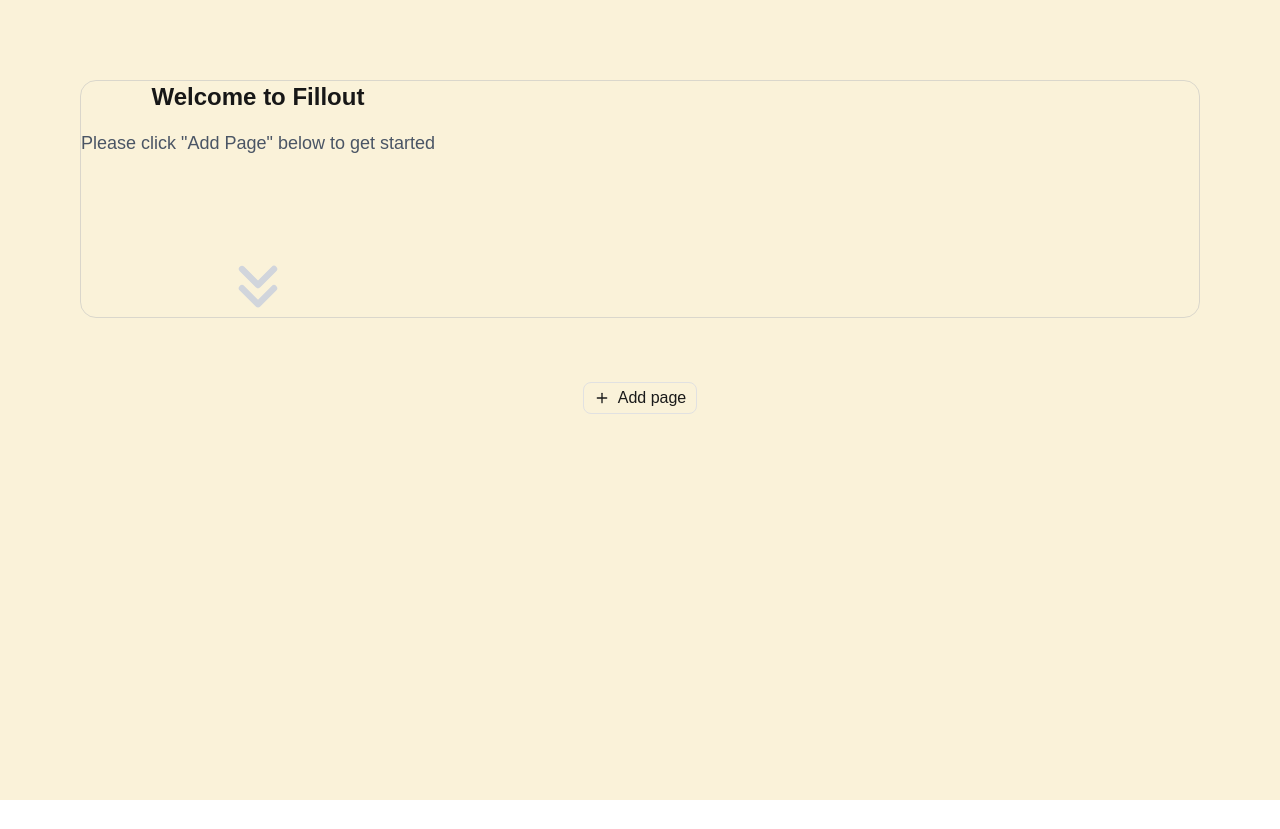
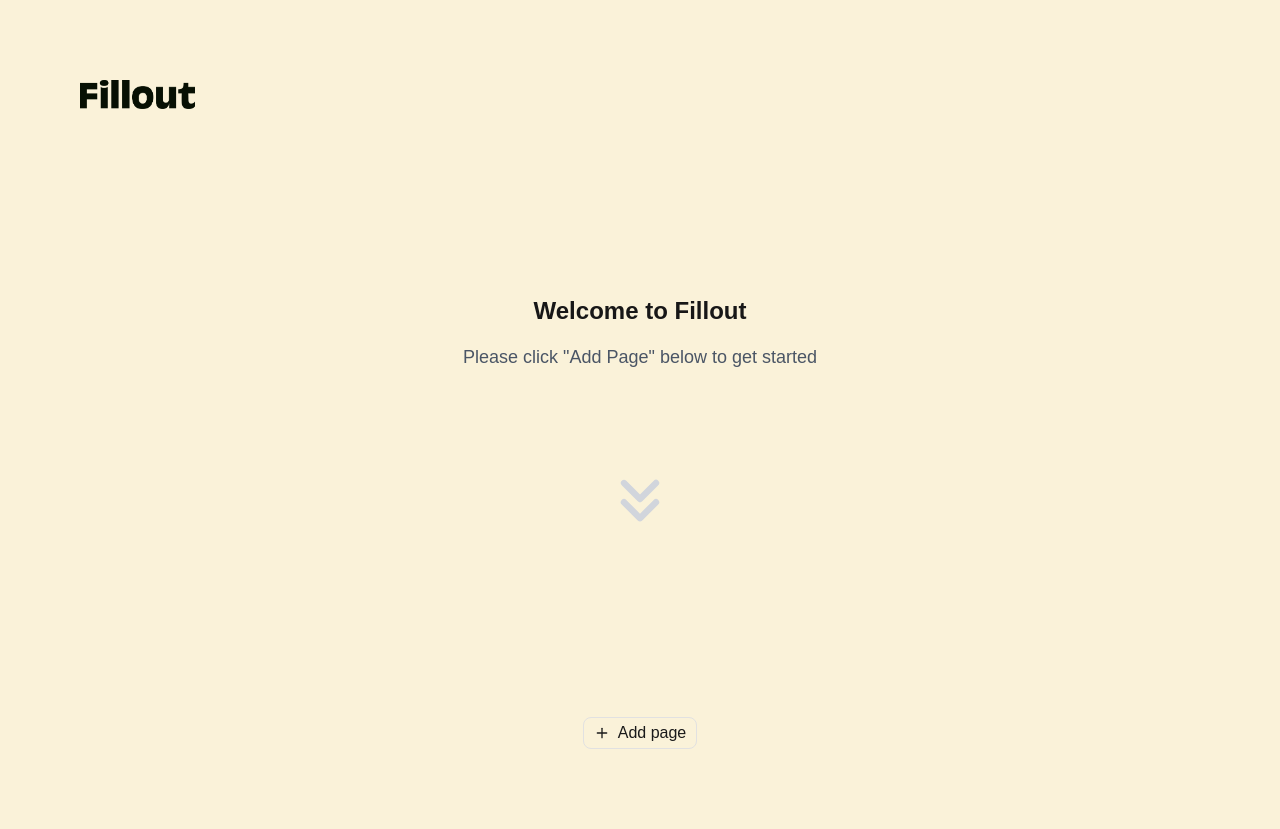
Before and after one commit to twinedo/fillout-best, a Next.js app: page / in a window 1280 px wide. Before the commit the page ends 800 px from the top, so only its background shows below. Built offline with nearby package versions, Linux system fonts and the light colour scheme.

Commit message:
add image and center when first load

```diff
--- a/src/app/page.tsx
+++ b/src/app/page.tsx
@@ -1,9 +1,11 @@
 "use client";
 import { Footer, SelectedScreen } from "@/components";
+import Image from "next/image";
 
 export default function Home() {
   return (
     <div className="flex flex-col w-full justify-items-center min-h-screen p-8 pb-20 gap-16 sm:p-20 bg-[#faf2d9]">
+      <Image src={"/fillout-logo-dark.png"} alt="logo" width={115} height={30} />
       <SelectedScreen />
       <Footer />
     </div>
--- a/src/components/selected-screen/index.tsx
+++ b/src/components/selected-screen/index.tsx
@@ -5,20 +5,20 @@
   const selectedMenu = useMenuStore((state) => state.selectedMenu);
 
   const baseClassName = `
-    flex flex-col justify-center w-full border-[0.5px] border-[#9DA4B259] rounded-2xl gap-[32px] row-start-2 items-center sm:items-start
+    flex flex-col justify-center w-full gap-[32px] row-start-2 items-center sm:items-start
   `;
 
   return (
     <main className={baseClassName}>
       {selectedMenu && (
-        <div className="flex justify-center items-center w-full min-h-[480px] ">
+        <div className="flex justify-center items-center w-full min-h-[60vh] border-[0.5px] border-[#9DA4B259] rounded-2xl">
           <div className="text-7xl">
             This is page of <h1 className="font-bold">{selectedMenu.text}</h1>
           </div>
         </div>
       )}
       {!selectedMenu && (
-        <div className="flex flex-col items-center gap-4">
+        <div className="flex flex-col justify-center w-full items-center gap-4 min-h-[60vh]">
           <div className="text-2xl font-bold">Welcome to Fillout</div>
           <div className="text-lg text-gray-600 mb-20">
             Please click &quot;Add Page&quot; below to get started
```
Also changed, not shown: public/fillout-logo-dark.png (added).
